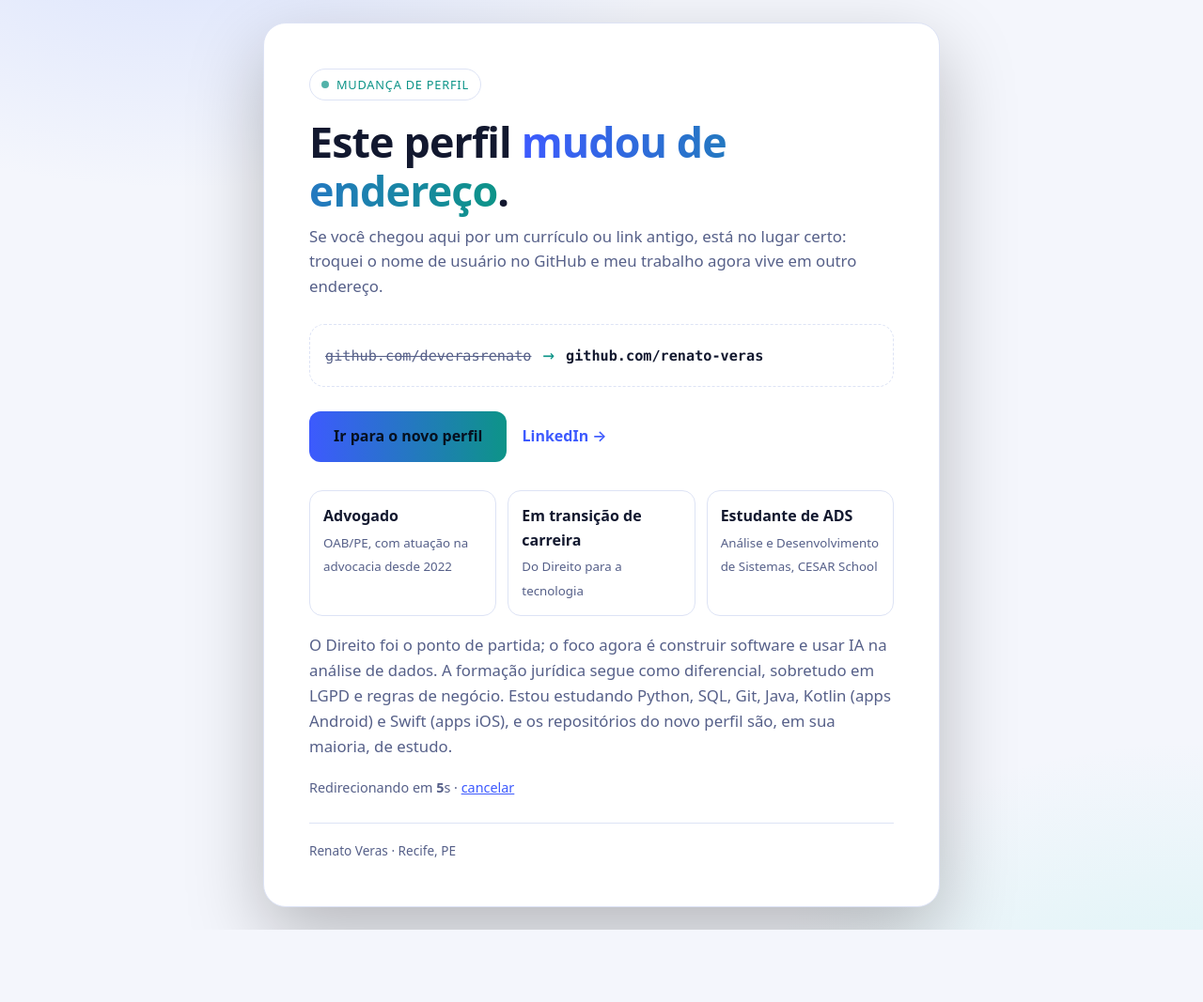
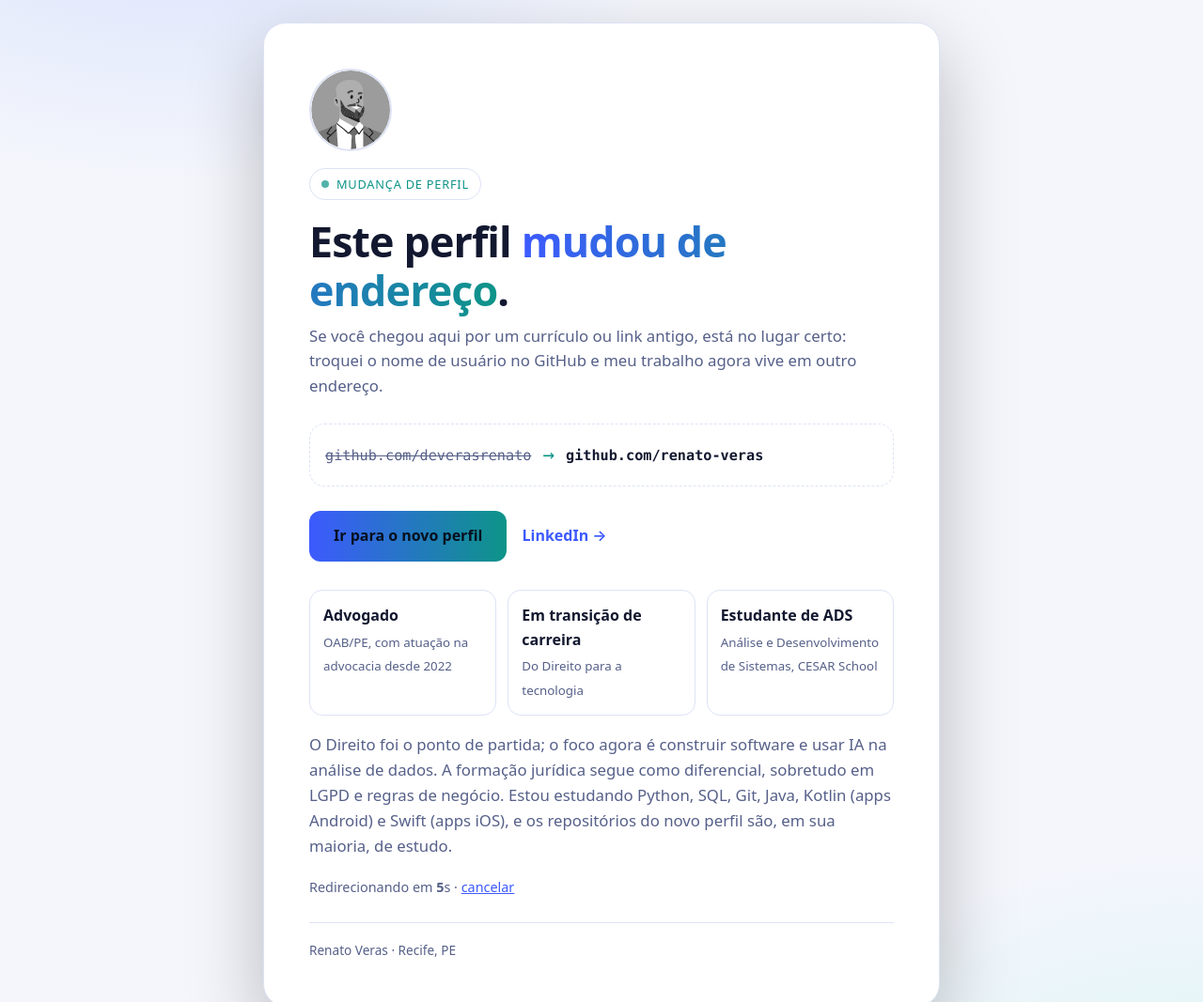
Before and after one commit to deverasrenato/deverasrenato.github.io, a plain HTML site: page index.html in a window 1280 px wide. Shown: the top 1067 px of the page at 94% size. Before the commit the page ends 990 px from the top, so only its background shows below. Drawn offline with Linux system fonts and the light colour scheme.

Commit message:
Adiciona foto em escala de cinza

```diff
--- a/index.html
+++ b/index.html
@@ -13,6 +13,7 @@
 body{margin:0;min-height:100vh;display:grid;place-items:center;padding:24px 16px;font-family:system-ui,-apple-system,"Segoe UI",Roboto,sans-serif;background:radial-gradient(900px 500px at 15% -10%,rgba(124,156,255,.22),transparent 60%),radial-gradient(800px 500px at 100% 110%,rgba(94,234,212,.16),transparent 60%),var(--bg);color:var(--text);line-height:1.6}
 main{width:100%;max-width:720px;background:var(--card);border:1px solid var(--line);border-radius:24px;padding:clamp(24px,5vw,48px);box-shadow:0 30px 80px rgba(0,0,0,.25)}
 .badge{display:inline-flex;gap:8px;align-items:center;font-size:.8rem;letter-spacing:.06em;text-transform:uppercase;color:var(--accent2);border:1px solid var(--line);padding:6px 12px;border-radius:999px}
+.avatar{display:block;border-radius:50%;border:2px solid var(--line);margin-bottom:18px}
 .dot{width:8px;height:8px;border-radius:50%;background:var(--accent2);animation:p 1.6s infinite}
 @keyframes p{50%{opacity:.3}}
 h1{font-size:clamp(1.9rem,5vw,2.8rem);line-height:1.15;margin:18px 0 10px;letter-spacing:-.02em}
@@ -37,6 +38,7 @@ footer{margin-top:26px;padding-top:18px;border-top:1px solid var(--line);font-si
 </head>
 <body>
 <main>
+  <img class="avatar" src="avatar.png" alt="Renato Veras" width="88" height="88">
   <span class="badge"><i class="dot"></i> Mudança de perfil</span>
   <h1>Este perfil <span>mudou de endereço</span>.</h1>
   <p>Se você chegou aqui por um currículo ou link antigo, está no lugar certo: troquei o nome de usuário no GitHub e meu trabalho agora vive em outro endereço.</p>
```
Also changed, not shown: avatar.png (added).
